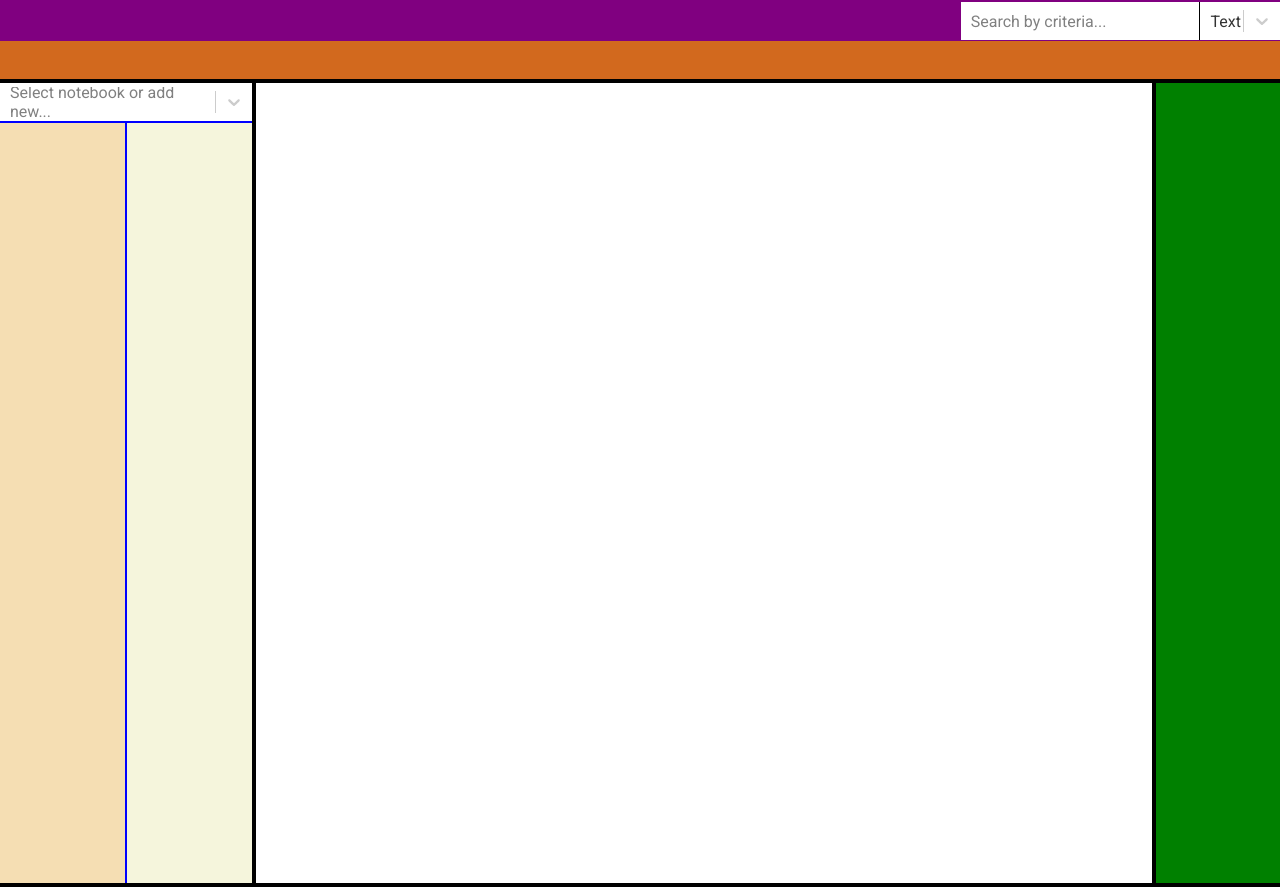
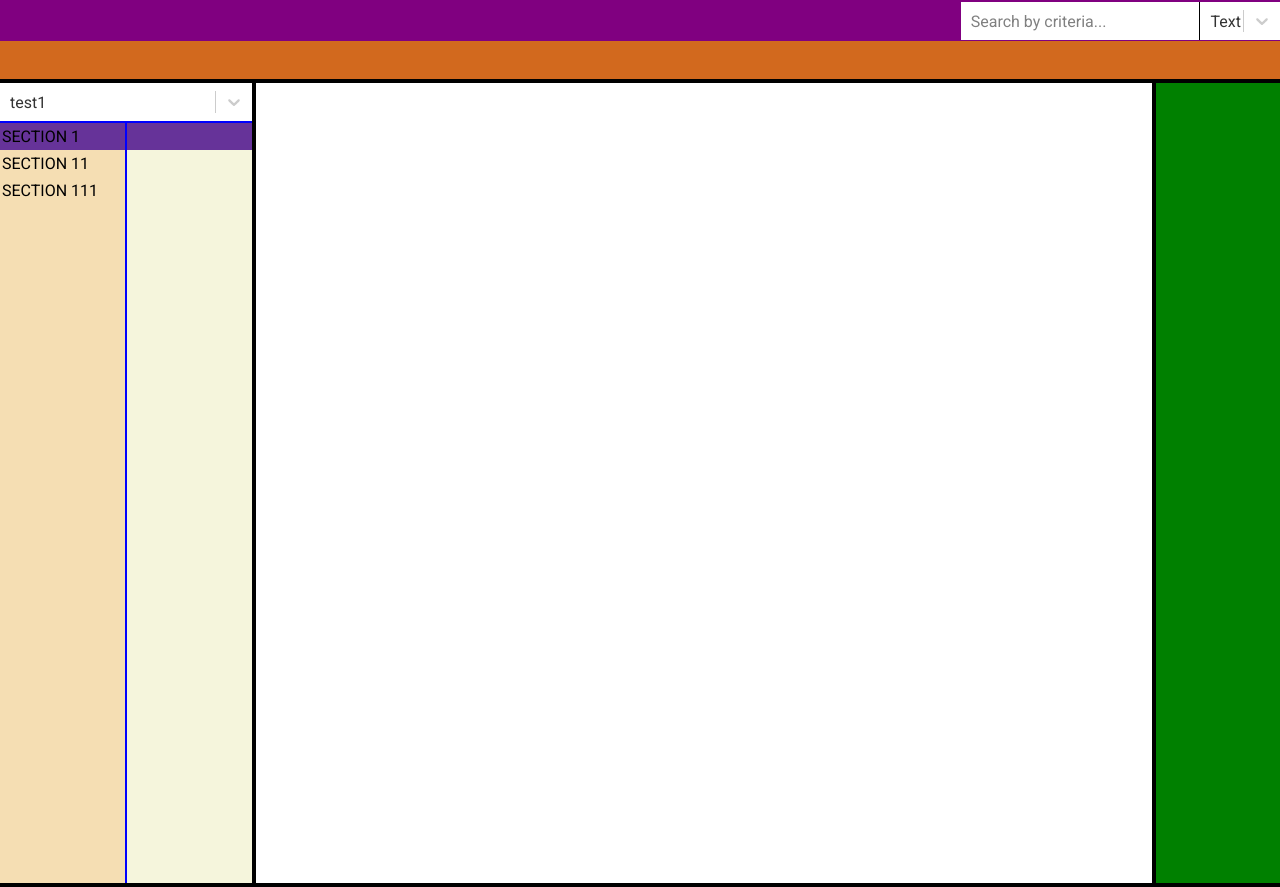
Before and after one commit to stroym/snovy, a React (Create React App) app: page / in a window 1280 px wide. Built offline with nearby package versions, Linux system fonts and the light colour scheme.

Commit message:
nicer hooks

```diff
--- a/src/component/bar/Left.tsx
+++ b/src/component/bar/Left.tsx
@@ -15,15 +15,22 @@ let s111 = new Section(3, "SECTION 111", 1);
 let s2 = new Section(1, "SECTION 2", 2);
 let s22 = new Section(2, "SECTION 22", 2);
 
-s1.addNote(new Note(61561, "16556", 0, "bye", ""));
-s2.addNote(new Note(61561, "asdsadada", 0, "hi", ""));
+s1.addNote("16556", 0, "bye", "");
+s1.addNote("16556", 0, "bye", "");
+s11.addNote("16556", 0, "bye", "");
+s11.addNote("16556", 0, "bye", "");
+
+s2.addNote("asdsadada", 0, "hi", "");
+s2.addNote("asdsadada", 0, "hi", "");
+s22.addNote("asdsadada", 0, "hi", "");
 
 n1.sections.push(s1, s11, s111);
 n2.sections.push(s2, s22);
 
-let testNotebooks = [new Notebook(0, "test"), n1, n2].sort((a: Notebook, b: Notebook) => {
-  return a.id - b.id;
-});
+let testNotebooks = [n1, n2, new Notebook(0, "test")];
+// .sort((a: Notebook, b: Notebook) => {
+//   return a.id - b.id;
+// });
 
 export const LeftBar = () => {
 
--- a/src/component/selector/Notebook.tsx
+++ b/src/component/selector/Notebook.tsx
@@ -1,4 +1,4 @@
-import React from "react";
+import React, {useEffect} from "react";
 import {ActionMeta, ValueType} from "react-select";
 import Creatable from "react-select/creatable";
 import Notebook from "../../model/Notebook";
@@ -10,21 +10,26 @@ type NotebookProps = {
 
 const NotebookSelector = (props: NotebookProps) => {
 
-  const [active, setActive] = React.useState<Notebook | undefined>(); //TODO select first option (if available) by default and fire change
+  const [active, setActive] = React.useState<Notebook | undefined>(props.notebooks.length > 0 ? props.notebooks[0] : undefined);
 
   const handleChange = (value: ValueType<Notebook, false>, action: ActionMeta<Notebook>) => {
     setActive(value as Notebook);
-    props.selectActive(value as Notebook);
   };
+
+  useEffect(
+    () => {
+      props.selectActive(active as Notebook);
+    }, [active]
+  );
 
   return (
     <span id="snovy-selector-notebook">
-    <Creatable id="notebook-select" className="react-select-container" classNamePrefix="react-select"
-               placeholder="Select notebook or add new..."
-               value={active}
-               options={props.notebooks}
-               getOptionLabel={(option) => option.name} getOptionValue={((option) => option.name)}
-               onChange={handleChange}
+    <Creatable<Notebook> id="notebook-select" className="react-select-container" classNamePrefix="react-select"
+                         placeholder="Select notebook or add new..."
+                         value={active}
+                         options={props.notebooks}
+                         getOptionLabel={(option) => option.name} getOptionValue={((option) => option.name)}
+                         onChange={handleChange}
     />
     </span>
   );
--- a/src/component/shared/SelectorList.tsx
+++ b/src/component/shared/SelectorList.tsx
@@ -3,6 +3,8 @@ import SelectorListItem from "./SelectorListItem";
 
 import "react-contexify/dist/ReactContexify.css";
 import {Base} from "../../model/Base";
+
+const activeItemClass = "selected";
 
 interface ListProps<T extends Base> extends React.HTMLProps<HTMLOListElement> {
   selectActive: (active: T | undefined) => any,
@@ -11,63 +13,51 @@ interface ListProps<T extends Base> extends React.HTMLProps<HTMLOListElement> {
 
 const SelectorList = <T extends Base>(props: ListProps<T>) => {
 
-  // const [activeElement, setActiveElement] = useState<HTMLLIElement | undefined>();
+  const selfRef = useRef<HTMLOListElement>(null);
+
+  //currently selected HTML element
+  const selected = useRef<Element>();
+
+  //item corresponding to the currently selected HTML element
   const [activeItem, setActiveItem] = useState<T | undefined>();
 
-  const selected = useRef<HTMLLIElement | undefined>(undefined);
+  const updateSelected = useCallback(
+    (newSelection: Element) => {
+      if (selected.current) {
+        selected.current.classList.remove(activeItemClass);
+      }
 
+      selected.current = newSelection;
+      selected.current.classList.add(activeItemClass);
+    }, []
+  );
+
+  //update selected child when child is clicked
   const itemClick = useCallback(
     (item: T, li: HTMLLIElement) => {
       setActiveItem(item);
-      props.selectActive(item);
 
-      if (selected.current) {
-        selected.current.classList.remove("selected");
-      }
-
-      selected.current = li;
-
-      selected.current.classList.add("selected");
-    },
-    []
+      updateSelected(li);
+    }, []
   );
 
-  // const handleActive = (event: React.MouseEvent) => {
-  //   if (event.target instanceof HTMLLIElement) {
-  //
-  //     if (selected.current) {
-  //       selected.current.classList.remove("selected");
-  //     }
-  //
-  //     selected.current = event.target;
-  //
-  //     selected.current.classList.add("selected");
-  //
-  //     console.log(event.target);
-  //
-  //     // setActiveElement(event.target);
-  //
-  //     //TODO try to get to the mapped item
-  //   }
-  // };
-
-  //TODO yeah, this is not ideal...
+  //select first item when new items are received
   useEffect(
     () => {
-      if (selected.current) {
-        selected.current.classList.remove("selected");
-      }
-
-      if (props.items.length > 0) {
+      if (props.items.length > 0 && selfRef.current) {
         setActiveItem(props.items[0]);
 
-        selected.current = selfRef.current!.firstChild as HTMLLIElement;
-        selected.current.classList.add("selected");
+        updateSelected(selfRef.current.children[0]);
       }
     }, [props.items]
   );
 
-  const selfRef = useRef<HTMLOListElement>(null);
+  //return selected item to parent on change
+  useEffect(
+    () => {
+      props.selectActive(activeItem);
+    }, [activeItem]
+  );
 
   return (
     <ol id={props.id} ref={selfRef} className="snovy-list-selector">
```
